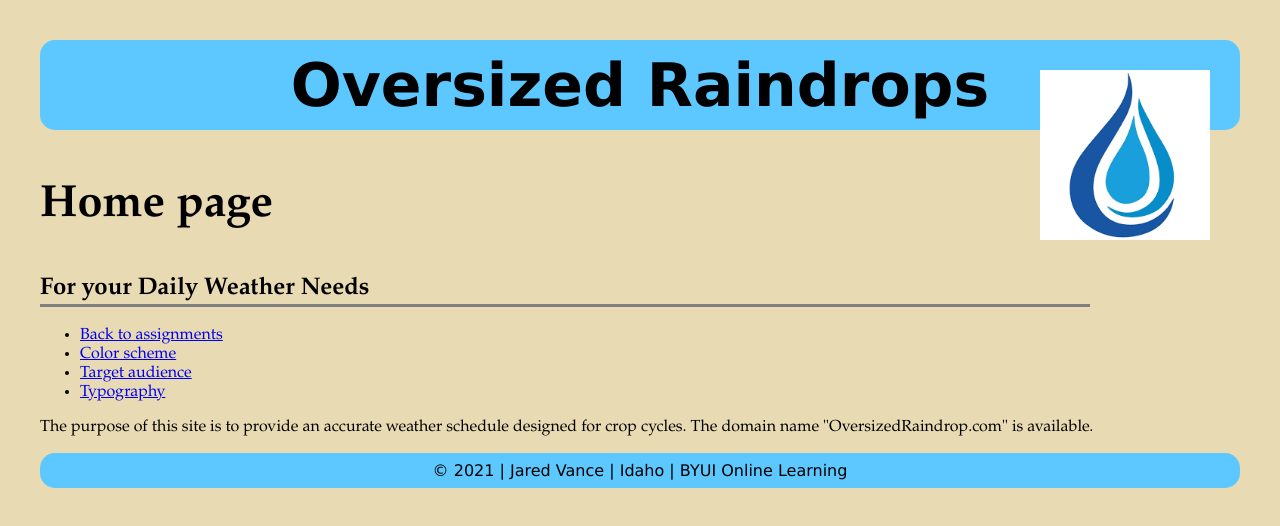
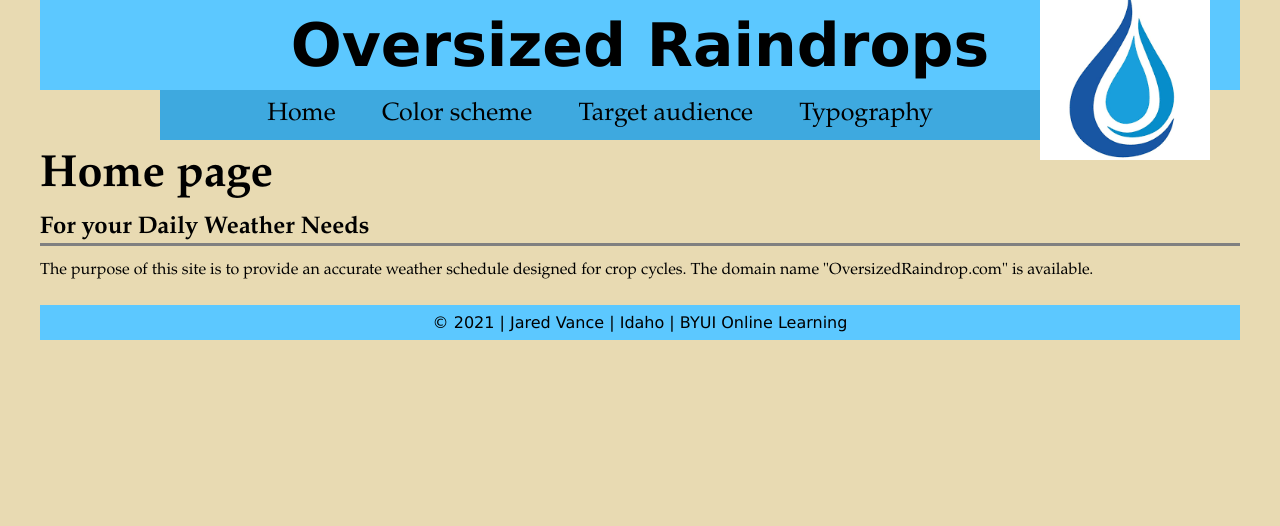
Before and after one commit to jarvance/wdd230, a plain HTML site: page lesson3/index.html in a window 1280 px wide. Drawn offline with Linux system fonts and the light colour scheme.

Commit message:
lesson3Fin

```diff
--- /dev/null
+++ b/lesson3/css/large.css
@@ -0,0 +1,15 @@
+@media (max-width:850px) {
+
+    h1 {
+        font-size: 45px;
+    }
+
+    nav a{
+       content: "";
+       display: table;
+       clear: both;
+       margin-left: auto;
+       margin-right: auto;
+   }
+
+}
--- /dev/null
+++ b/lesson3/css/medium.css
@@ -0,0 +1,14 @@
+
+@media (max-width:1123px) {
+    #applogo {
+        display: none;
+    }
+
+    nav {
+        margin-left: auto;
+        margin-right: auto;
+    }
+   section{
+       padding: 15px;
+   }
+}
--- /dev/null
+++ b/lesson3/css/small.css
@@ -0,0 +1,81 @@
+* {
+    box-sizing: border-box;
+    margin: 0;
+    padding: 0;
+  }
+
+#applogo {
+  width: 170px;
+  height: auto;
+  float: right;
+  margin-top: -100px;
+  margin-right: 30px;
+}
+
+footer,
+header {
+  background-color: #5cc8ff;
+  text-align: center;
+  color: black;
+  font-family: Verdana, Geneva, sans-serif;
+}
+nav {
+    background: #3ea9df;
+    color: #000;
+    display: flex;
+    position: relative;
+    justify-content: center;
+    margin-left: 10%;
+    margin-right: auto;
+
+  }
+  body {
+    max-width: 1200px;
+    margin: auto;
+    background-color: #e8dab2;
+    font-family: "Palatino Linotype", "Book Antiqua", Palatino, serif;
+  }
+
+  footer {
+    padding-top: 8px;
+    padding-bottom: 8px;
+  }
+
+h1 {
+  font-size: 60px;
+  padding-top: 10px;
+  padding-bottom: 10px;
+
+}
+
+h2 {
+  border-bottom: solid;
+  border-color: gray;
+}
+
+
+.smallh1 {
+  font-size: 45px;
+}
+
+.searchopt {
+  font-size: 25px;
+  margin: 10px;
+  display: block;
+  cursor: pointer;
+}
+
+a{
+    text-decoration: none;
+    padding: 20px;
+    color: black;
+}
+
+a:hover:not(.active) {
+    color: white;
+  }
+
+  p{
+      padding-top: 15px;
+      padding-bottom: 25px;
+  }
--- a/lesson3/index.html
+++ b/lesson3/index.html
@@ -1,37 +1,49 @@
 <!DOCTYPE html>
 <html lang="en">
   <head>
-    <meta charset="UTF-8">
-    <meta http-equiv="X-UA-Compatible" content="IE=edge">
-    <meta name="viewport" content="width=device-width, initial-scale=1.0">
-    <meta name="description" content="Main weather page designed to give an overview of the site.">
-    <link rel="stylesheet" href="lesson3.css">
+    <meta charset="UTF-8" />
+    <meta http-equiv="X-UA-Compatible" content="IE=edge" />
+    <meta name="viewport" content="width=device-width, initial-scale=1.0" />
+    <meta
+      name="description"
+      content="Main weather page designed to give an overview of the site."
+    />
+    <link rel="stylesheet" href="css/small.css" />
+    <link rel="stylesheet" href="css/medium.css" />
+    <link rel="stylesheet" href="css/large.css" />
     <script src="js/javascript.js"></script>
     <title>Oversized Raindrops</title>
+  </head>
 
-</head>
   <body>
     <header>
       <h1>Oversized Raindrops</h1>
-      <img id="applogo" src="../images/raindrop2.jpeg" alt="The weather logo">
+      <img id="applogo" src="../images/raindrop2.jpeg" alt="The weather logo" />
     </header>
+    <nav>
+      <div class="searchopt">
+        <a href="index.html">Home</a>
+        <a href="color-scheme.html">Color scheme</a>
+        <a href="target-audience.html">Target audience</a>
+        <a href="typography.html">Typography</a>
+      </div>
+    </nav>
 
+    <section>
+      <h1 class="smallh1">Home page</h1>
+      <h2>For your Daily Weather Needs</h2>
 
-<div class="linklist">
-    <h1 class="smallh1">Home page</h1><h2>For your Daily Weather Needs</h2>
-    <ul>
-      <li><a href="../index.html">Back to assignments</a></li>
-      <li><a href="color-scheme.html">Color scheme</a></li>
-      <li><a href="target-audience.html">Target audience</a></li>
-      <li><a href="typography.html">Typography</a></li>
-    </ul>
-  </div>
-<p>The purpose of this site is to provide an accurate weather schedule designed for crop cycles. The domain name "OversizedRaindrop.com" is available. </p>
+      <p>
+        The purpose of this site is to provide an accurate weather schedule
+        designed for crop cycles. The domain name "OversizedRaindrop.com" is
+        available.
+      </p>
+
+    </section>
+
     <footer>
       <div>© 2021 | Jared Vance | Idaho | BYUI Online Learning</div>
       <span id="lastupdated"></span>
     </footer>
-
   </body>
-
 </html>
--- a/lesson3/lesson3.css
+++ /dev/null
@@ -1,43 +0,0 @@
-
-#applogo {
-    width:170px;
-    height: auto;
-    float: right;
-    margin-top: -100px;
-    margin-right: 30px;
-}
-
-footer,header{
-    background-color: #5CC8FF;
-    text-align: center;
-    color: black;
-    border-radius: 15px;
-    font-family: Verdana, Geneva, sans-serif;
-}
-
-h1{
-    font-size: 60px;
-    padding-top: 10px;
-    padding-bottom: 10px;
-}
-
-h2{
-    border-bottom: solid;
-    border-color: gray;
-    margin-right: 150px;
-}
-
-footer{
-    padding-top: 8px;
-    padding-bottom: 8px;
-}
-
-body{
-    max-width: 1200px;
-    margin: auto;
-    background-color: #E8DAB2;
-    font-family: "Palatino Linotype", "Book Antiqua", Palatino, serif;
-}
-.smallh1 {
-    font-size: 45px;
-}
```
Also changed, not shown: lesson3/js/javascript.js (added). Lines whose indentation alone changed are shown as unchanged.
